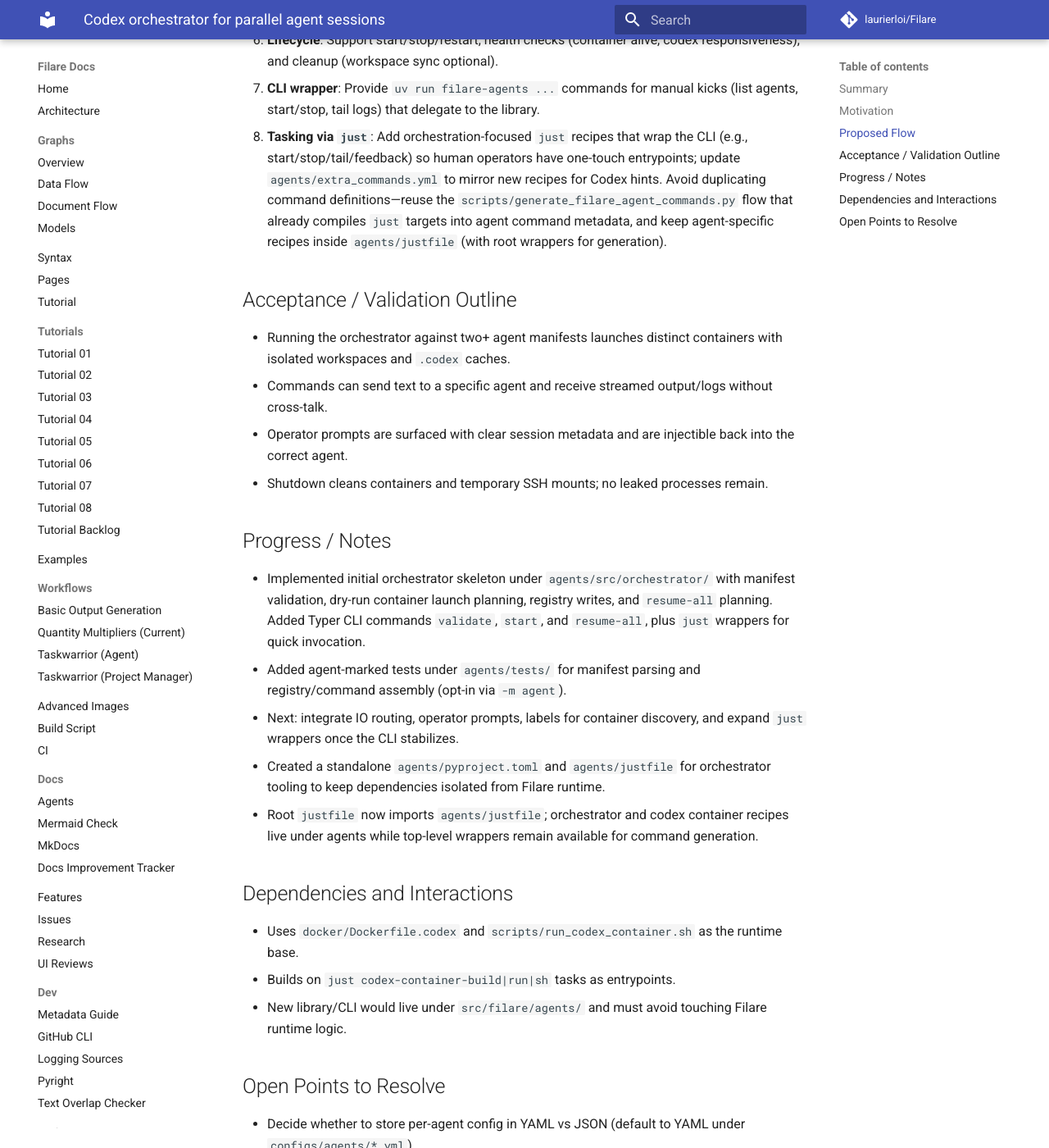
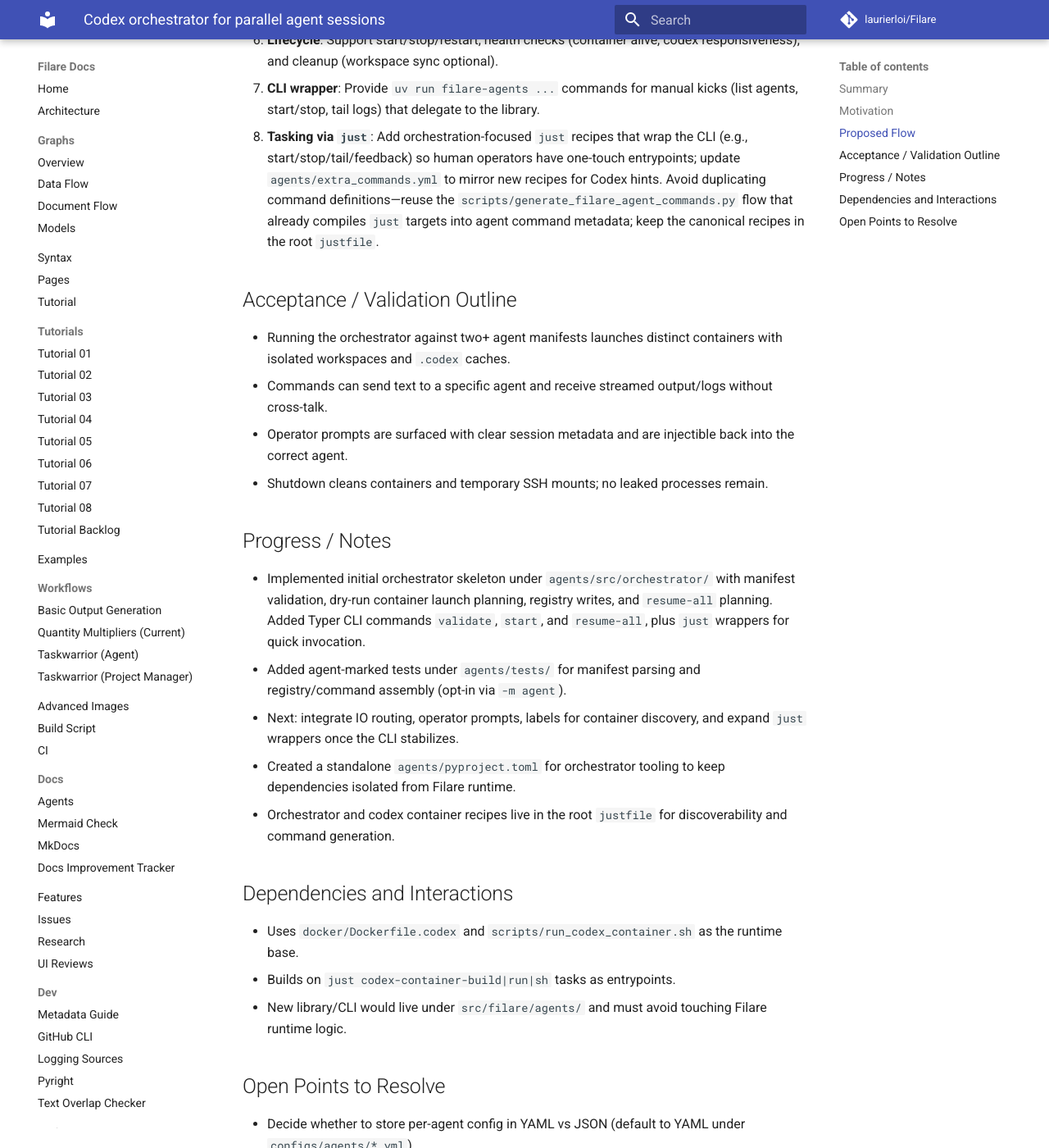
Before and after one commit to laurierloi/filare, an MkDocs documentation site: the page built from docs/features/agents/codex-orchestrator-plan.md, in a window 1280 px wide and 1400 px high, scrolled down 1138 px. Shown: the whole window at 82% size. Built offline with MkDocs 1.6.1 and Material for MkDocs 9.7.7, drawn with Linux system fonts in a browser that asks for light colours; comment, search, counter and statistics services are not loaded; some of the changed text lies outside the part shown.

Commit message:
chore(tools): simplify orchestrator just commands

```diff
--- a/docs/features/agents/codex-orchestrator-plan.md
+++ b/docs/features/agents/codex-orchestrator-plan.md
@@ -28,7 +28,7 @@ Design a lightweight orchestration layer that uses the codex-ready container (`d
 5. **Operator feedback loop**: Allow the orchestrator to pause an agent with a prompt, surface a summarized question to the operator, then inject the response back into the session.
 6. **Lifecycle**: Support start/stop/restart, health checks (container alive, codex responsiveness), and cleanup (workspace sync optional).
 7. **CLI wrapper**: Provide `uv run filare-agents ...` commands for manual kicks (list agents, start/stop, tail logs) that delegate to the library.
-8. **Tasking via `just`**: Add orchestration-focused `just` recipes that wrap the CLI (e.g., start/stop/tail/feedback) so human operators have one-touch entrypoints; update `agents/extra_commands.yml` to mirror new recipes for Codex hints. Avoid duplicating command definitions—reuse the `scripts/generate_filare_agent_commands.py` flow that already compiles `just` targets into agent command metadata, and keep agent-specific recipes inside `agents/justfile` (with root wrappers for generation).
+8. **Tasking via `just`**: Add orchestration-focused `just` recipes that wrap the CLI (e.g., start/stop/tail/feedback) so human operators have one-touch entrypoints; update `agents/extra_commands.yml` to mirror new recipes for Codex hints. Avoid duplicating command definitions—reuse the `scripts/generate_filare_agent_commands.py` flow that already compiles `just` targets into agent command metadata; keep the canonical recipes in the root `justfile`.
 
 ## Acceptance / Validation Outline
 
@@ -42,8 +42,8 @@ Design a lightweight orchestration layer that uses the codex-ready container (`d
 - Implemented initial orchestrator skeleton under `agents/src/orchestrator/` with manifest validation, dry-run container launch planning, registry writes, and `resume-all` planning. Added Typer CLI commands `validate`, `start`, and `resume-all`, plus `just` wrappers for quick invocation.
 - Added agent-marked tests under `agents/tests/` for manifest parsing and registry/command assembly (opt-in via `-m agent`).
 - Next: integrate IO routing, operator prompts, labels for container discovery, and expand `just` wrappers once the CLI stabilizes.
-- Created a standalone `agents/pyproject.toml` and `agents/justfile` for orchestrator tooling to keep dependencies isolated from Filare runtime.
-- Root `justfile` now imports `agents/justfile`; orchestrator and codex container recipes live under agents while top-level wrappers remain available for command generation.
+- Created a standalone `agents/pyproject.toml` for orchestrator tooling to keep dependencies isolated from Filare runtime.
+- Orchestrator and codex container recipes live in the root `justfile` for discoverability and command generation.
 
 ## Dependencies and Interactions
 
@@ -57,4 +57,4 @@ Design a lightweight orchestration layer that uses the codex-ready container (`d
 - Choose IO transport inside container (plain PTY via `docker exec -it`, named pipes, or tmux piping); target minimal dependencies.
 - Define transcript retention/rotation strategy to avoid bloated `outputs/`.
 - Determine the exact set of new `just` targets and corresponding `agents/extra_commands.yml` entries to keep operator UX aligned with orchestrator CLI, without double-defining commands already emitted by `scripts/generate_filare_agent_commands.py`.
-- Clarify the split between root just wrappers (for command generation) and agent-local recipes in `agents/justfile`.
+- Clarify final `just` command set for orchestrator tasks now that everything lives in the root `justfile`.
```
Also changed, not shown: docs/features/agents/codex-container-control.md (+2 -2 lines), docs/features/agents/filare-agents-cli.md (+3 -3 lines), 2 other files.
